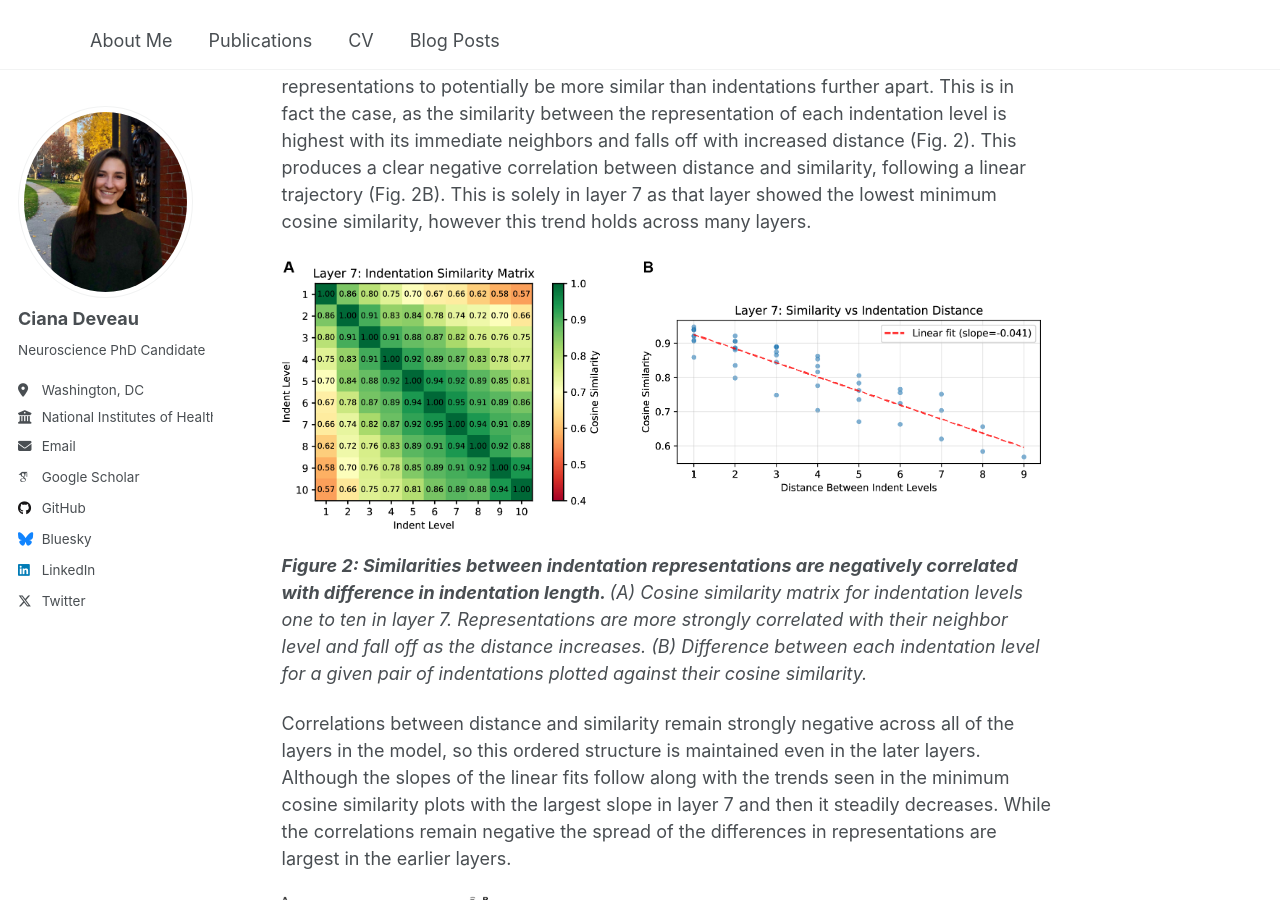
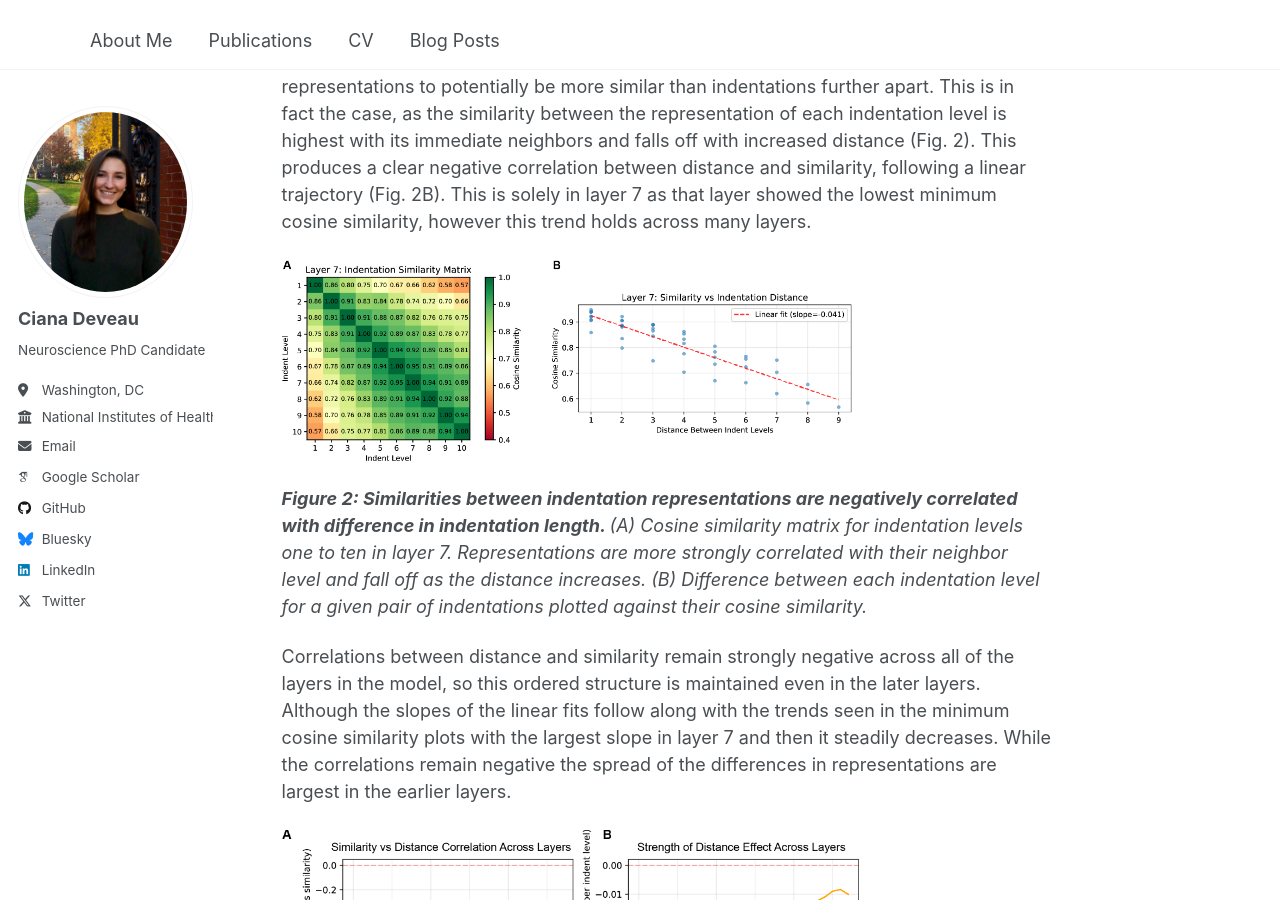
Before and after one commit to cianadeveau/cianadeveau.github.io, a Jekyll site: the page built from _posts/2025-11-21-indentation-rep.md, in a window 1280 px wide and 900 px high, scrolled down 1887 px. Built offline with Jekyll 4.4.1, drawn with Linux system fonts in a browser that asks for light colours; some web fonts are replaced.

Commit message:
Update 2025-11-21-indentation-rep.md

```diff
--- a/_posts/2025-11-21-indentation-rep.md
+++ b/_posts/2025-11-21-indentation-rep.md
@@ -39,7 +39,7 @@ Results
 <p>Indentations indicate where in a nested bit of code you are located, following an ordinal path as the indentations become longer. Therefore, indentations that are closer together in distance are typically closer together in the code, making an argument for those representations to potentially be more similar than indentations further apart. This is in fact the case, as the similarity between the representation of each indentation level is highest with its immediate neighbors and falls off with increased distance (Fig. 2). This produces a clear negative correlation between distance and similarity, following a linear trajectory (Fig. 2B). This is solely in layer 7 as that layer showed the lowest minimum cosine similarity, however this trend holds across many layers.
 </p>
 
-<img src="/images/bp2/Fig2.png" alt="Figure 2">
+<img src="/images/bp2/Fig2.png" alt="Figure 2" width="75%" height="75%">
 <p>
 <em><b>Figure 2: Similarities between indentation representations are negatively correlated with difference in indentation length. </b> (A) Cosine similarity matrix for indentation levels one to ten in layer 7. Representations are more strongly correlated with their neighbor level and fall off as the distance increases. (B) Difference between each indentation level for a given pair of indentations plotted against their cosine similarity.
 </em>
@@ -47,7 +47,7 @@ Results
 <p>Correlations between distance and similarity remain strongly negative across all of the layers in the model, so this ordered structure is maintained even in the later layers. Although the slopes of the linear fits follow along with the trends seen in the minimum cosine similarity plots with the largest slope in layer 7 and then it steadily decreases. While the correlations remain negative the spread of the differences in representations are largest in the earlier layers.
 </p>
 
-<img src="/images/bp2/Fig3.png" alt="Figure 3" width="47%" height="47%">
+<img src="/images/bp2/Fig3.png" alt="Figure 3" width="75%" height="75%">
 <p>
 <em><b>Figure 3: Distance and similarity correlations across all layers. </b> (A) Measured correlations between each indentation pairs' distance and similarity at each layer. (B) The slope of the linear fit for this relationship across all layers.
 </em>
```
